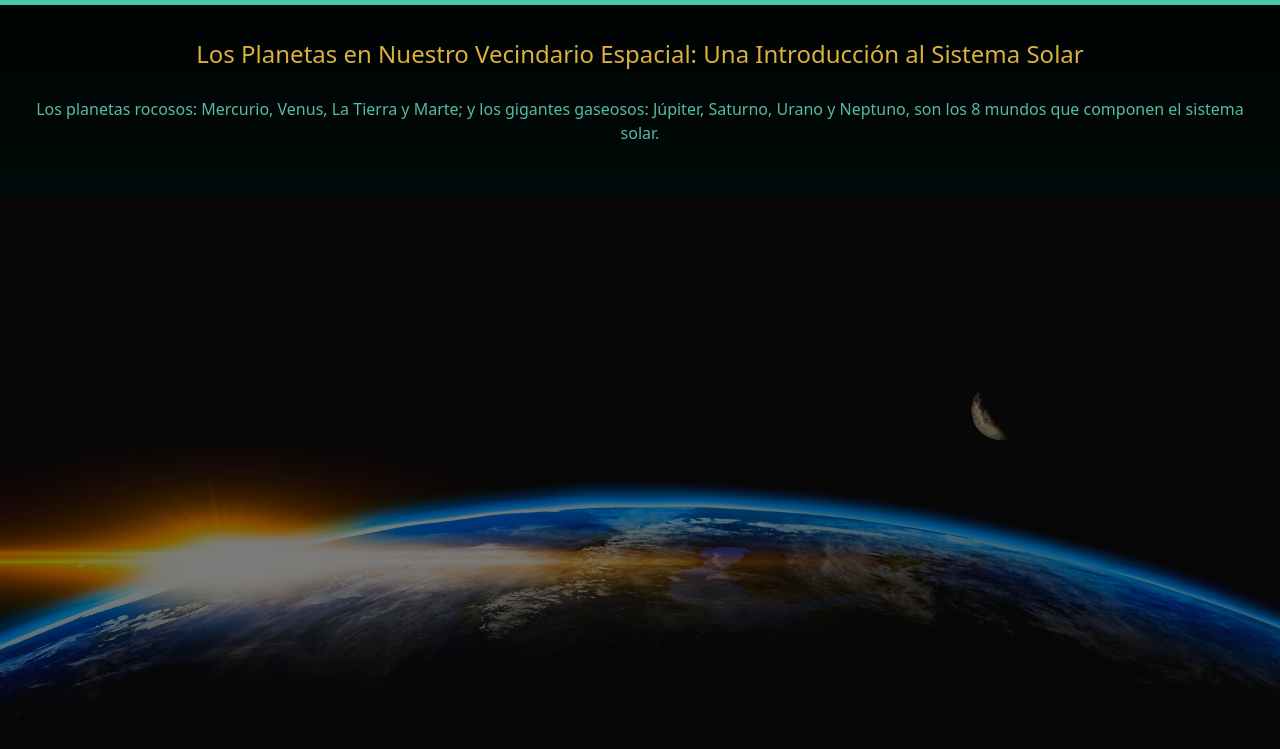
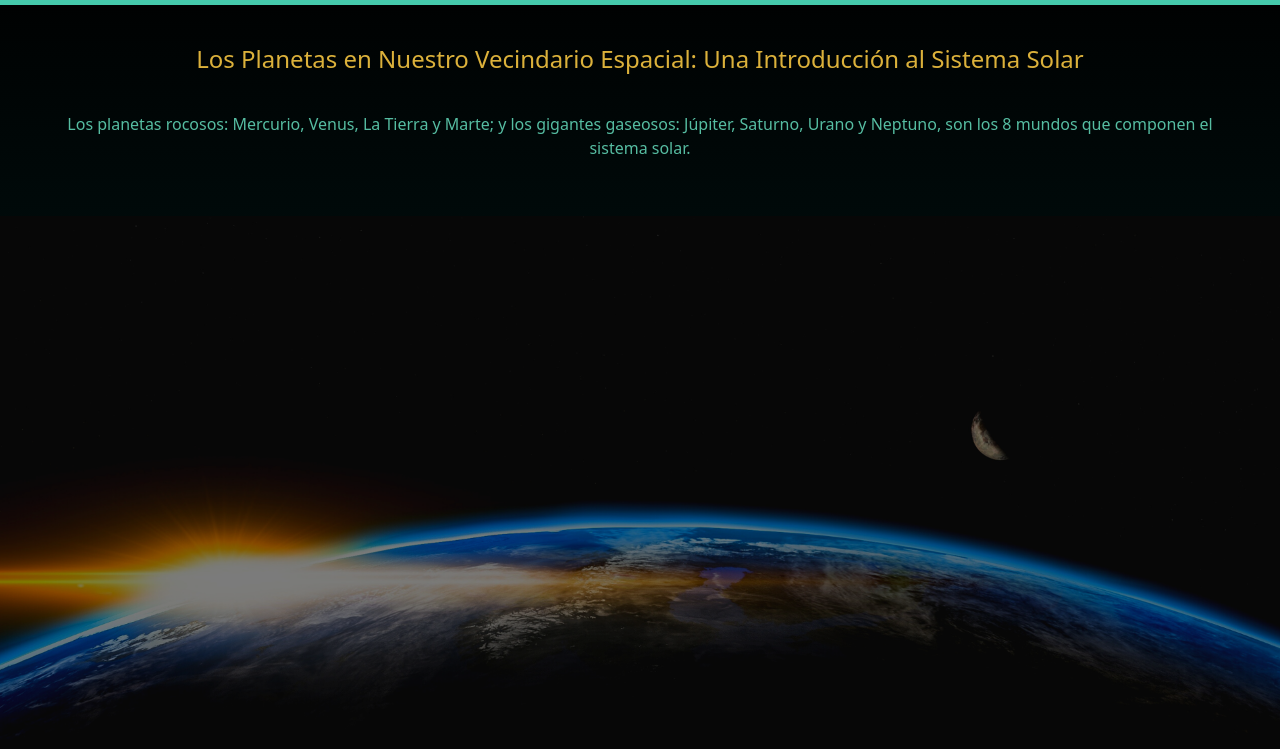
Before and after one commit to BelenRamos/PF-Ramos, a website: page Views/planetas.html in a window 1280 px wide. Shown: the part 51-800 px from the top of the page. Drawn offline with nearby package versions, Linux system fonts and the light colour scheme.

Commit message:
correciones

```diff
--- a/SCSS/styles.scss
+++ b/SCSS/styles.scss
@@ -148,10 +148,12 @@ $color-1: rgb(219, 177, 59);
 
 /* pagina Planetas */
 .tituloPlanetas{
+  margin: 30px;
 
   p, h1{
   text-align: center;
-  padding: 10px;
+  padding: 15px;
+
   }
 }
 
```
Also changed, not shown: css/styles.css, 1 other file.
